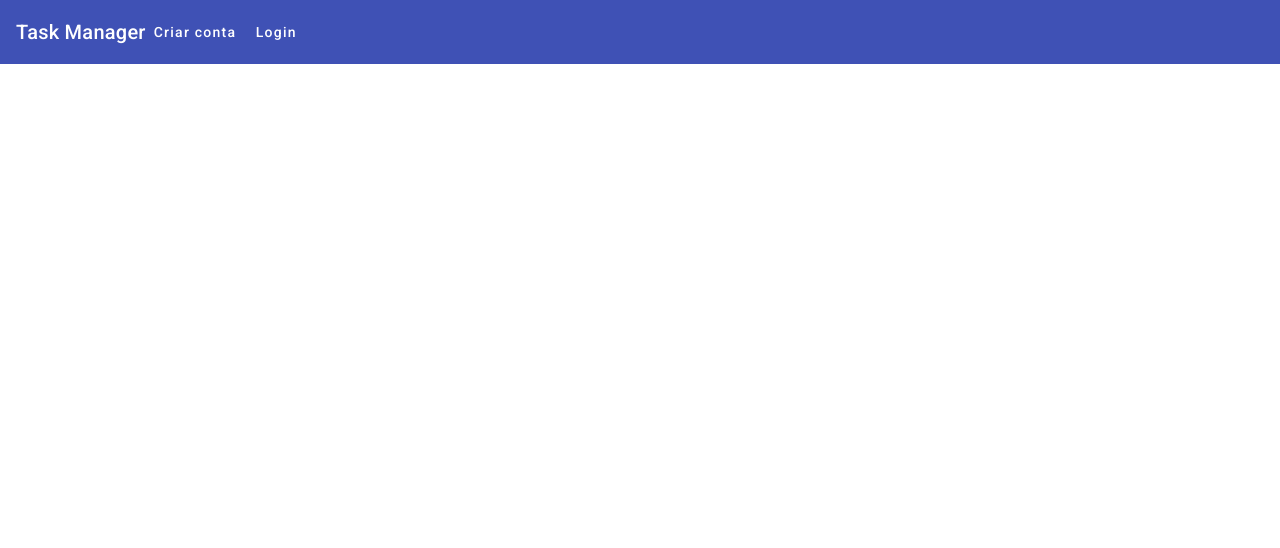
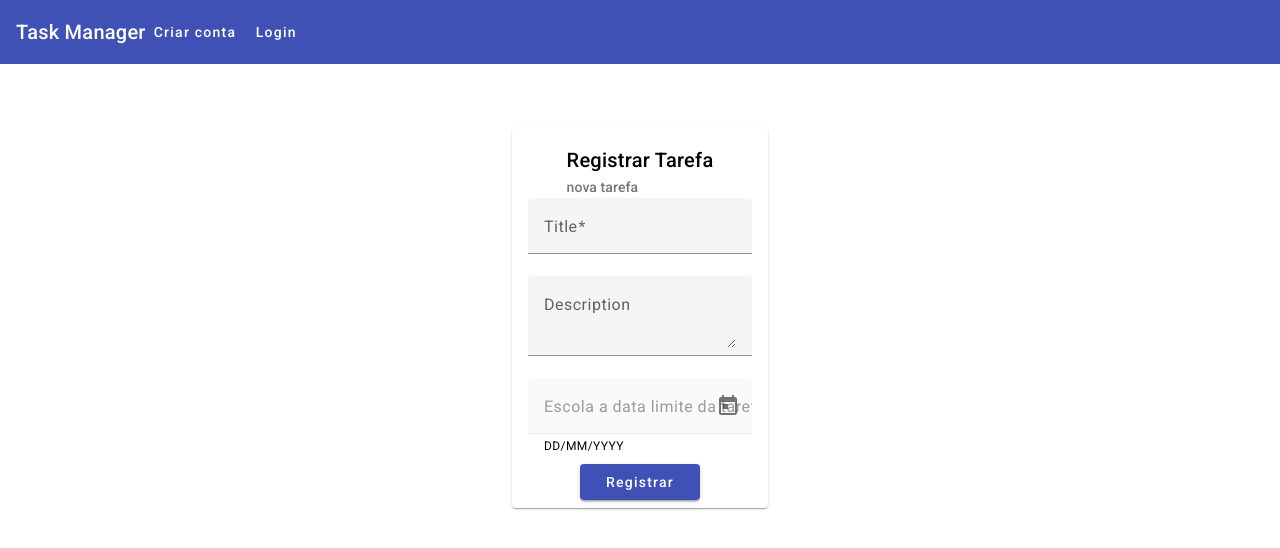
Before and after one commit to joaopaulosg21/task-manager-front, an Angular app: page /tasks/registro in a window 1280 px wide. Before the commit this address led to /. Shown: the top 548 px of the page. Built offline with nearby package versions, Linux system fonts and the light colour scheme.

Commit message:
feat: Adicionado component para adicionar novas tasks

```diff
--- a/src/app/app-routing.module.ts
+++ b/src/app/app-routing.module.ts
@@ -4,12 +4,14 @@ import { MainPageComponent } from './components/main-page/main-page.component';
 import { RegistrarContaComponent } from './components/registrar-conta/registrar-conta.component';
 import { LoginComponent } from './components/login/login.component';
 import { AllTasksComponent } from './components/all-tasks/all-tasks.component';
+import { RegistrarTaskComponent } from './components/registrar-task/registrar-task.component';
 
 const routes: Routes = [
   {path:"", component:MainPageComponent},
   {path:"conta/registro", component: RegistrarContaComponent},
   {path:"conta/login", component: LoginComponent},
-  {path:"tasks/find/all", component: AllTasksComponent}
+  {path:"tasks/find/all", component: AllTasksComponent},
+  {path:"tasks/registro",component: RegistrarTaskComponent}
 ];
 
 @NgModule({
--- a/src/app/components/navbar/navbar.component.html
+++ b/src/app/components/navbar/navbar.component.html
@@ -6,7 +6,7 @@
             <button mat-button [matMenuTriggerFor]="tasks">Tarefas</button>
           </div>
             <mat-menu #tasks="matMenu">
-              <button mat-menu-item routerLink="/tasks/find/all"> Adicionar Tarefa </button>
+              <button mat-menu-item routerLink="/tasks/registro"> Adicionar Tarefa </button>
               <button mat-menu-item routerLink="/tasks/find/all"> Ver todas </button>
             </mat-menu>
           <button mat-button (click)="logout()"> Logout </button>
--- /dev/null
+++ b/src/app/components/registrar-task/registrar-task.component.css
@@ -0,0 +1,27 @@
+div{
+    display: flex;
+    justify-content: center;
+    margin-top: 5%;
+}
+.card-registro {
+    width: 20%;
+}
+.card-content {
+   display: flex;
+   flex-direction: column;
+}
+
+.card-header {
+    display: flex;
+    justify-content: center;
+}
+
+.card-actions {
+    display: flex;
+    justify-content: center;
+}
+
+.card-button {
+    width: 50%;
+    height: 100%;
+}
--- /dev/null
+++ b/src/app/components/registrar-task/registrar-task.component.html
@@ -0,0 +1,35 @@
+<div>
+    <mat-card class="card-registro">
+      <mat-card-header class="card-header">
+        <mat-card-title>Registrar Tarefa</mat-card-title>
+        <mat-card-subtitle>nova tarefa</mat-card-subtitle>
+      </mat-card-header>
+      <mat-card-content class="card-content">
+
+        <mat-form-field appearance="fill">
+          <mat-label>Title</mat-label>
+          <input matInput required #title>
+        </mat-form-field>
+
+        <mat-form-field appearance="fill">
+          <mat-label>Description</mat-label>
+          <textarea matInput #description></textarea>
+        </mat-form-field>
+
+        <mat-form-field color="primary">
+            <mat-label>Escola a data limite da tarefa</mat-label>
+            <input matInput [matDatepicker]="picker1" disabled (dateChange)="getDate($event)">
+            <mat-hint>DD/MM/YYYY</mat-hint>
+            <mat-datepicker-toggle matIconSuffix [for]="picker1"></mat-datepicker-toggle>
+            <mat-datepicker #picker1 disabled="false"></mat-datepicker>
+          </mat-form-field>
+
+      </mat-card-content>
+
+      <mat-card-actions class="card-actions">
+        <button mat-raised-button class="card-button" color="primary"
+        (click)="createTask(title.value,description.value)">Registrar</button>
+      </mat-card-actions>
+    </mat-card>
+
+  </div>
--- /dev/null
+++ b/src/app/components/registrar-task/registrar-task.component.ts
@@ -0,0 +1,41 @@
+import { Component } from '@angular/core';
+import { MatSnackBar } from '@angular/material/snack-bar';
+import { LoginTokenService } from 'src/app/services/login-token.service';
+import { TasksService } from 'src/app/services/tasks.service';
+import { Task } from 'src/app/types/task.type';
+
+@Component({
+  selector: 'app-registrar-task',
+  templateUrl: './registrar-task.component.html',
+  styleUrls: ['./registrar-task.component.css']
+})
+export class RegistrarTaskComponent{
+
+
+  constructor(private TasksService:TasksService,
+    private tokenService:LoginTokenService, private snackBar:MatSnackBar){}
+
+  date:string = "";
+  getDate(dateObj:any) {
+    const stringified = JSON.stringify(dateObj.value);
+    const sub = stringified.substring(1, 11);
+    const str = sub.split("-").reverse().join("/");
+    this.date = str;
+  }
+  createTask(title:string,description:string) {
+    const task:Task = {
+      title:title,
+      description:description,
+      limit_date:this.date
+    };
+
+    this.tokenService.getToken().subscribe((token) => {
+      if(typeof token == "string") {
+        this.TasksService.addTask(task,token).subscribe((data:any) => {
+          this.snackBar.open(data.message,"",{duration:2000});
+        });
+      }
+    });
+  }
+
+}
--- a/src/app/services/tasks.service.ts
+++ b/src/app/services/tasks.service.ts
@@ -18,4 +18,10 @@ export class TasksService {
 
     return this.http.get<allTasksResponse>(this.api + "/tasks?page="+page+"&size=10",{headers:header});
   }
+
+  addTask(task:Task, token:string) {
+    const header = new HttpHeaders().set('Authorization', 'Bearer ' + token);
+
+    return this.http.post(this.api + "/tasks/",task,{headers:header});
+  }
 }
--- a/src/app/types/task.type.ts
+++ b/src/app/types/task.type.ts
@@ -6,7 +6,7 @@ export type Task = {
     title:string;
     description:string;
     createdAt?:Date;
-    limit_date:Date;
-    user:User;
+    limit_date:string;
+    user?:User;
     status?:Status;
 }
```
Also changed, not shown: src/app/app.module.ts (+8 -2 lines), 1 other file (tests, documents, lock files or other folders).
